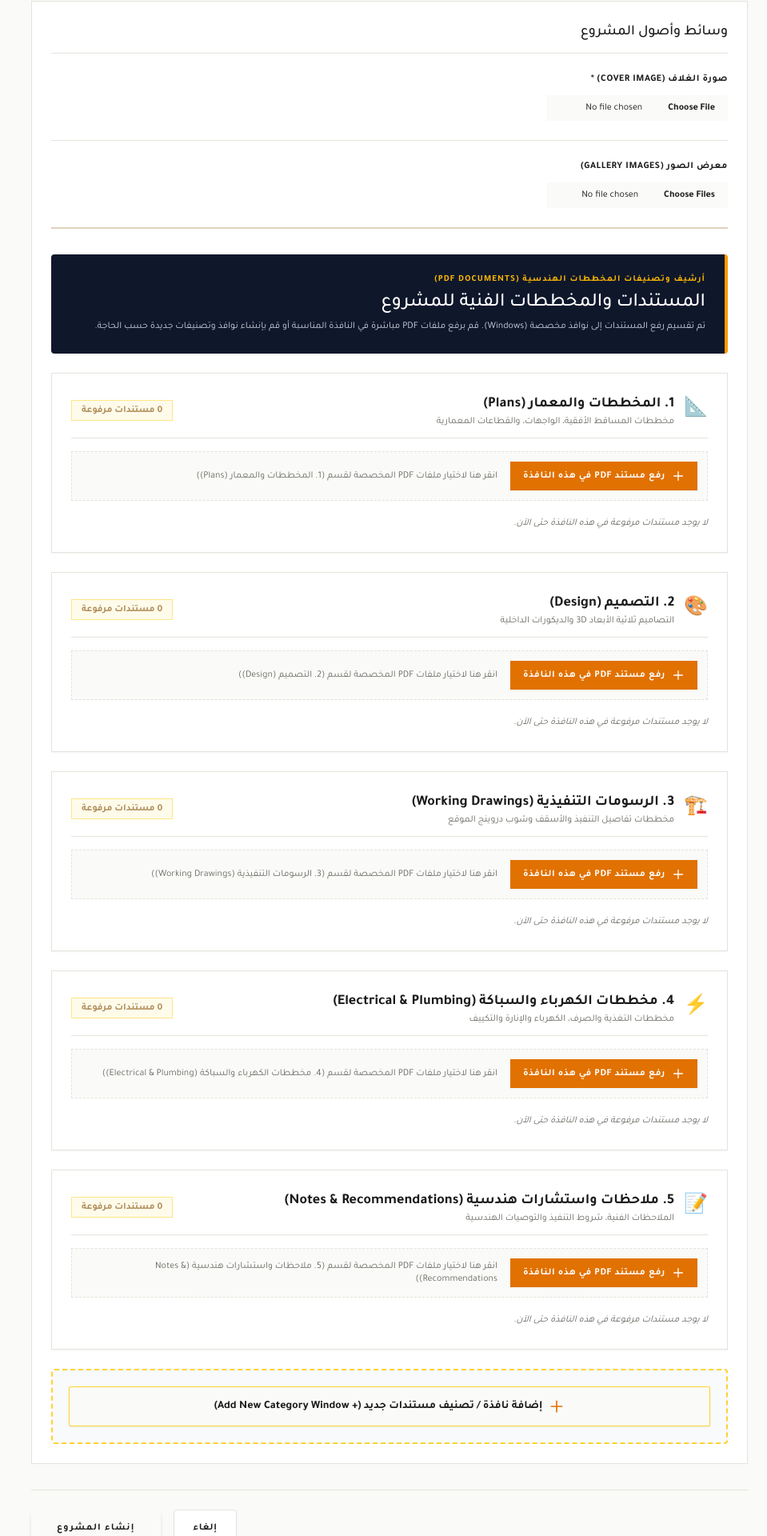
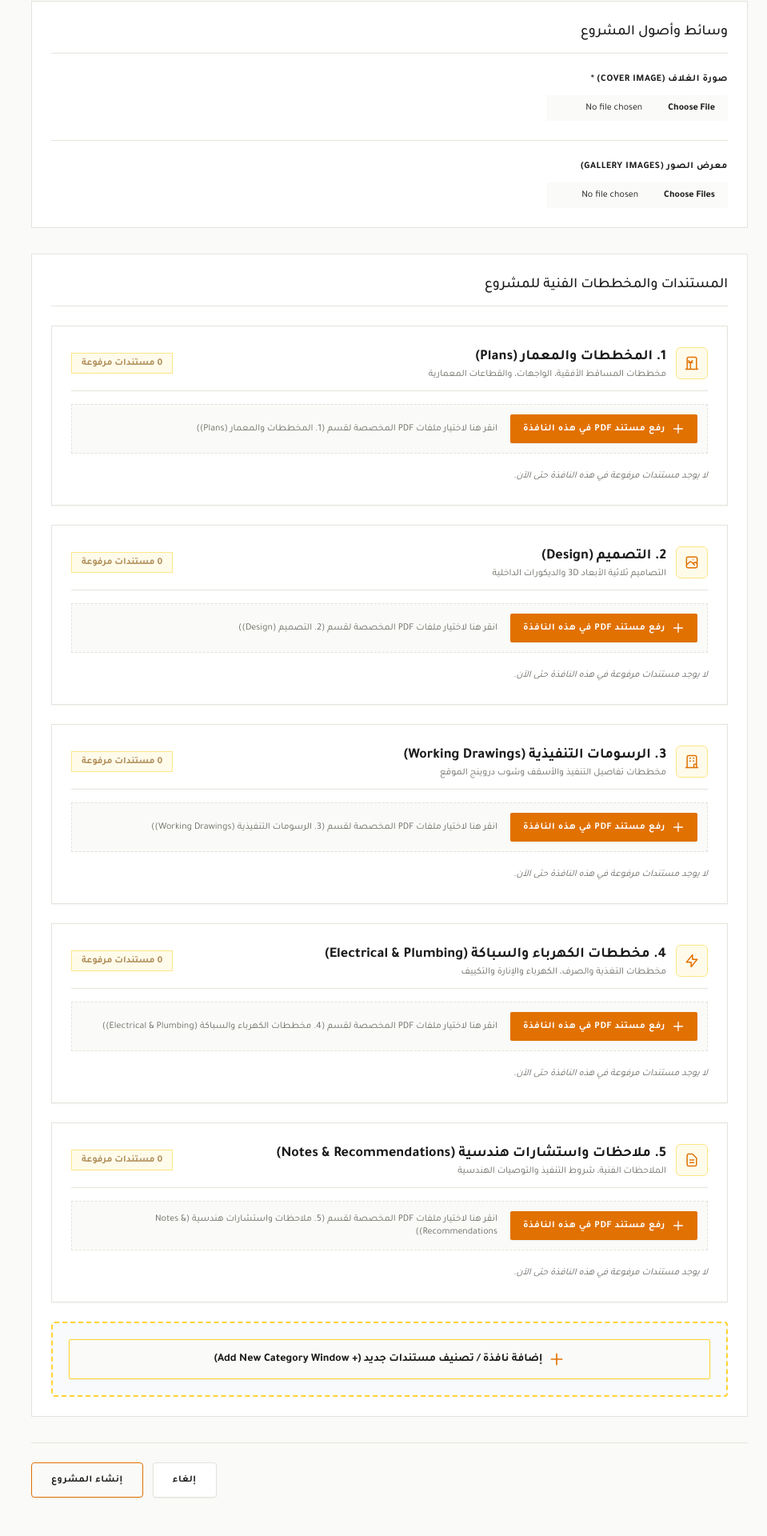
Before and after one commit to Youssef-Mansour854/Krawia-Development, a Next.js app: page /admin/projects/new in a window 1280 px wide. Shown: the part 968-2888 px from the top of the page at 80% size, without its empty margins (321-1280 px from the left). Built offline with nearby package versions, Linux system fonts and the light colour scheme.

Commit message:
style: standardize form action buttons, unify section header styling, and replace emojis with vector SVG icons

```diff
--- a/components/ProjectForm.tsx
+++ b/components/ProjectForm.tsx
@@ -23,36 +23,93 @@ const BLUEPRINT_PRESETS = [
   "ملاحظات واستشارات هندسية (Notes & Recommendations)",
 ];
 
+function CategoryVectorIcon({ iconKey }: { iconKey: string }) {
+  const key = iconKey?.toLowerCase() || "";
+
+  if (key.includes("plans") || key.includes("المخططات والمعمار") || key.includes("معماري")) {
+    return (
+      <div className="w-10 h-10 rounded-md bg-amber-50 border border-amber-200 flex items-center justify-center text-amber-600 shrink-0">
+        <svg className="w-5 h-5" fill="none" stroke="currentColor" viewBox="0 0 24 24">
+          <path strokeLinecap="round" strokeLinejoin="round" strokeWidth={1.8} d="M19 21V5a2 2 0 00-2-2H7a2 2 0 00-2 2v16m14 0h2m-2 0h-5m-9 0H3m2 0h5m0 0h4m-4 0V11m0 0l-3-3m3 3l3-3m-6 3h6" />
+        </svg>
+      </div>
+    );
+  }
+
+  if (key.includes("design") || key.includes("التصميم") || key.includes("3d")) {
+    return (
+      <div className="w-10 h-10 rounded-md bg-amber-50 border border-amber-200 flex items-center justify-center text-amber-600 shrink-0">
+        <svg className="w-5 h-5" fill="none" stroke="currentColor" viewBox="0 0 24 24">
+          <path strokeLinecap="round" strokeLinejoin="round" strokeWidth={1.8} d="M4 16l4.586-4.586a2 2 0 012.828 0L16 16m-2-2l1.586-1.586a2 2 0 012.828 0L20 14m-6-6h.01M6 20h12a2 2 0 002-2V6a2 2 0 00-2-2H6a2 2 0 00-2 2v12a2 2 0 002 2z" />
+        </svg>
+      </div>
+    );
+  }
+
+  if (key.includes("working drawings") || key.includes("الرسومات التنفيذية")) {
+    return (
+      <div className="w-10 h-10 rounded-md bg-amber-50 border border-amber-200 flex items-center justify-center text-amber-600 shrink-0">
+        <svg className="w-5 h-5" fill="none" stroke="currentColor" viewBox="0 0 24 24">
+          <path strokeLinecap="round" strokeLinejoin="round" strokeWidth={1.8} d="M19 21V5a2 2 0 00-2-2H7a2 2 0 00-2 2v16m14 0h2m-2 0H3m2 0h4m10 0v-4a1 1 0 00-1-1h-2a1 1 0 00-1 1v4M9 7h1m-1 4h1m4-4h1m-1 4h1" />
+        </svg>
+      </div>
+    );
+  }
+
+  if (key.includes("electrical") || key.includes("الكهرباء") || key.includes("سباكة")) {
+    return (
+      <div className="w-10 h-10 rounded-md bg-amber-50 border border-amber-200 flex items-center justify-center text-amber-600 shrink-0">
+        <svg className="w-5 h-5" fill="none" stroke="currentColor" viewBox="0 0 24 24">
+          <path strokeLinecap="round" strokeLinejoin="round" strokeWidth={1.8} d="M13 10V3L4 14h7v7l9-11h-7z" />
+        </svg>
+      </div>
+    );
+  }
+
+  if (key.includes("notes") || key.includes("ملاحظات") || key.includes("استشارات")) {
+    return (
+      <div className="w-10 h-10 rounded-md bg-amber-50 border border-amber-200 flex items-center justify-center text-amber-600 shrink-0">
+        <svg className="w-5 h-5" fill="none" stroke="currentColor" viewBox="0 0 24 24">
+          <path strokeLinecap="round" strokeLinejoin="round" strokeWidth={1.8} d="M9 12h6m-6 4h6m2 5H7a2 2 0 01-2-2V5a2 2 0 012-2h5.586a1 1 0 01.707.293l5.414 5.414a1 1 0 01.293.707V19a2 2 0 01-2 2z" />
+        </svg>
+      </div>
+    );
+  }
+
+  return (
+    <div className="w-10 h-10 rounded-md bg-amber-50 border border-amber-200 flex items-center justify-center text-amber-600 shrink-0">
+      <svg className="w-5 h-5" fill="none" stroke="currentColor" viewBox="0 0 24 24">
+        <path strokeLinecap="round" strokeLinejoin="round" strokeWidth={1.8} d="M3 7v10a2 2 0 002 2h14a2 2 0 002-2V9a2 2 0 00-2-2h-6l-2-2H5a2 2 0 00-2 2z" />
+      </svg>
+    </div>
+  );
+}
+
 const BLUEPRINT_WINDOWS = [
   {
     key: "المخططات والمعمار (Plans)",
     title: "1. المخططات والمعمار (Plans)",
     subtitle: "مخططات المساقط الأفقية، الواجهات، والقطاعات المعمارية",
-    icon: "📐",
   },
   {
     key: "التصميم (Design)",
     title: "2. التصميم (Design)",
     subtitle: "التصاميم ثلاثية الأبعاد 3D والديكورات الداخلية",
-    icon: "🎨",
   },
   {
     key: "الرسومات التنفيذية (Working Drawings)",
     title: "3. الرسومات التنفيذية (Working Drawings)",
     subtitle: "مخططات تفاصيل التنفيذ والأسقف وشوب دروينج الموقع",
-    icon: "🏗️",
   },
   {
     key: "مخططات الكهرباء والسباكة (Electrical & Plumbing)",
     title: "4. مخططات الكهرباء والسباكة (Electrical & Plumbing)",
     subtitle: "مخططات التغذية والصرف، الكهرباء والإنارة والتكييف",
-    icon: "⚡",
   },
   {
     key: "ملاحظات واستشارات هندسية (Notes & Recommendations)",
     title: "5. ملاحظات واستشارات هندسية (Notes & Recommendations)",
     subtitle: "الملاحظات الفنية، شروط التنفيذ والتوصيات الهندسية",
-    icon: "📝",
   },
 ];
 
@@ -666,20 +723,13 @@ export default function ProjectForm({ mode, initialData }: ProjectFormProps) {
             </div>
           )}
         </div>
+      </div>
 
       {/* PDF Blueprints Upload - Section Title */}
-        <div className="space-y-6 border-t-2 border-accent/40 pt-8">
-          <div className="bg-slate-900 text-white p-5 sm:p-6 border-r-4 border-amber-500 rounded-sm">
-            <span className="text-amber-400 text-[11px] font-bold uppercase tracking-widest block mb-1">
-              أرشيف وتصنيفات المخططات الهندسية (PDF DOCUMENTS)
-            </span>
-            <h3 className="font-serif text-2xl font-medium text-white">
+      <div className="bg-white border border-border p-6 space-y-6">
+        <h3 className="text-lg font-medium text-ink border-b border-border pb-3">
           المستندات والمخططات الفنية للمشروع
         </h3>
-            <p className="text-xs text-slate-300 font-normal mt-1 leading-relaxed">
-              تم تقسيم رفع المستندات إلى نوافذ مخصصة (Windows). قم برفع ملفات PDF مباشرة في النافذة المناسبة أو قم بإنشاء نوافذ وتصنيفات جديدة حسب الحاجة.
-            </p>
-          </div>
 
         {/* Render All Upload Windows (Presets + Custom) */}
         <div className="space-y-6">
@@ -704,12 +754,12 @@ export default function ProjectForm({ mode, initialData }: ProjectFormProps) {
                 {/* Window Header */}
                 <div className="flex flex-col sm:flex-row sm:items-center justify-between gap-3 border-b border-border pb-3">
                   <div className="flex items-center gap-3">
-                      <span className="text-2xl">{win.icon}</span>
+                    <CategoryVectorIcon iconKey={win.key} />
                     <div>
                       <h4 className="font-serif text-lg font-bold text-ink flex items-center gap-2">
                         <span>{win.title}</span>
                         {isCustomWin && (
-                            <span className="text-[10px] bg-blue-50 text-blue-700 border border-blue-200 px-2 py-0.5 rounded-xs font-sans">
+                          <span className="text-[10px] bg-blue-50 text-blue-700 border border-blue-200 px-2 py-0.5 rounded-xs font-sans font-normal">
                             نافذة مخصصة
                           </span>
                         )}
@@ -732,10 +782,13 @@ export default function ProjectForm({ mode, initialData }: ProjectFormProps) {
                       <button
                         type="button"
                         onClick={() => handleRemoveCustomWindow(win.key)}
-                          className="text-xs font-semibold text-red-600 hover:text-red-800 border border-red-200 hover:border-red-400 bg-red-50 hover:bg-red-100 px-2.5 py-1 transition-colors"
+                        className="inline-flex items-center gap-1.5 text-xs font-semibold text-red-600 hover:text-red-800 border border-red-200 hover:border-red-400 bg-red-50 hover:bg-red-100 px-2.5 py-1 transition-colors rounded-xs"
                         title="حذف هذه النافذة بجميع مستنداتها"
                       >
-                          🗑️ حذف النافذة
+                        <svg className="w-3.5 h-3.5" fill="none" stroke="currentColor" viewBox="0 0 24 24">
+                          <path strokeLinecap="round" strokeLinejoin="round" strokeWidth={2} d="M19 7l-.867 12.142A2 2 0 0116.138 21H7.862a2 2 0 01-1.995-1.858L5 7m5 4v6m4-6v6m1-10V4a1 1 0 00-1-1h-4a1 1 0 00-1 1v3M4 7h16" />
+                        </svg>
+                        <span>حذف النافذة</span>
                       </button>
                     )}
                   </div>
@@ -743,7 +796,7 @@ export default function ProjectForm({ mode, initialData }: ProjectFormProps) {
 
                 {/* Window Upload File Input Button */}
                 <div className="flex flex-col sm:flex-row items-start sm:items-center gap-4 bg-paper p-3 border border-dashed border-border hover:border-accent transition-colors">
-                    <label className="cursor-pointer inline-flex items-center gap-2 bg-amber-600 hover:bg-amber-700 text-white text-xs font-semibold px-4 py-2.5 uppercase tracking-wider transition-colors shrink-0 shadow-xs">
+                  <label className="cursor-pointer inline-flex items-center gap-2 bg-amber-600 hover:bg-amber-700 text-white text-xs font-semibold px-4 py-2.5 uppercase tracking-wider transition-colors shrink-0 shadow-xs rounded-xs">
                     <svg
                       className="w-4 h-4 text-white"
                       fill="none"
@@ -881,7 +934,7 @@ export default function ProjectForm({ mode, initialData }: ProjectFormProps) {
               <button
                 type="button"
                 onClick={() => setShowAddWindowForm(true)}
-                  className="w-full py-3.5 bg-amber-50 hover:bg-amber-100 text-amber-900 border border-amber-300 hover:border-amber-500 font-bold text-xs sm:text-sm flex items-center justify-center gap-2 transition-all shadow-xs rounded-xs"
+                className="w-full py-3.5 bg-amber-50 hover:bg-amber-100 text-amber-900 border border-amber-300 hover:border-amber-500 font-bold text-xs sm:text-sm flex items-center justify-center gap-2 transition-all shadow-xs rounded-xs cursor-pointer"
               >
                 <svg className="w-5 h-5 text-amber-600" fill="none" stroke="currentColor" viewBox="0 0 24 24">
                   <path strokeLinecap="round" strokeLinejoin="round" strokeWidth={2} d="M12 4v16m8-8H4" />
@@ -915,7 +968,7 @@ export default function ProjectForm({ mode, initialData }: ProjectFormProps) {
                   <button
                     type="button"
                     onClick={handleAddCustomWindow}
-                      className="bg-amber-600 hover:bg-amber-700 text-white text-xs font-bold px-6 py-2.5 uppercase transition-colors shrink-0 shadow-xs"
+                    className="bg-amber-600 hover:bg-amber-700 text-white text-xs font-bold px-6 py-2.5 uppercase transition-colors shrink-0 shadow-xs cursor-pointer rounded-xs"
                   >
                     حفظ وإضافة النافذة
                   </button>
@@ -925,7 +978,7 @@ export default function ProjectForm({ mode, initialData }: ProjectFormProps) {
                       setShowAddWindowForm(false);
                       setNewWindowName("");
                     }}
-                      className="border border-border text-ink bg-white hover:bg-slate-100 text-xs font-bold px-4 py-2.5 uppercase transition-colors shrink-0"
+                    className="border border-border text-ink bg-white hover:bg-slate-100 text-xs font-bold px-4 py-2.5 uppercase transition-colors shrink-0 cursor-pointer rounded-xs"
                   >
                     إلغاء
                   </button>
@@ -935,20 +988,19 @@ export default function ProjectForm({ mode, initialData }: ProjectFormProps) {
           </div>
         </div>
       </div>
-      </div>
 
       {/* Form Action Buttons */}
-      <div className="flex items-center justify-end gap-4 border-t border-border pt-6">
+      <div className="flex items-center justify-end gap-3 border-t border-border pt-6">
         <Link
           href="/admin"
-          className="border border-border bg-white hover:bg-slate-100 text-ink text-xs font-bold uppercase tracking-wider px-6 py-3.5 transition-colors rounded-sm cursor-pointer shadow-xs"
+          className="inline-flex items-center justify-center border border-border bg-white hover:bg-slate-50 text-ink text-xs font-bold uppercase tracking-wider px-6 py-3 transition-colors rounded-sm cursor-pointer shadow-xs h-11"
         >
           إلغاء
         </Link>
         <button
           type="submit"
           disabled={submitting}
-          className="bg-amber-600 hover:bg-amber-700 text-white text-xs font-bold uppercase tracking-widest px-8 py-3.5 transition-all shadow-md hover:shadow-lg rounded-sm cursor-pointer disabled:opacity-50 flex items-center gap-2"
+          className="inline-flex items-center justify-center bg-amber-600 hover:bg-amber-700 active:bg-amber-800 text-white text-xs font-bold uppercase tracking-wider px-6 py-3 border border-amber-600 transition-colors rounded-sm cursor-pointer shadow-xs disabled:opacity-50 gap-2 h-11"
         >
           {submitting ? (
             <>
```
Also changed, not shown: components/ProjectDetailView.tsx (+68 -10 lines). Lines whose indentation alone changed are shown as unchanged.
